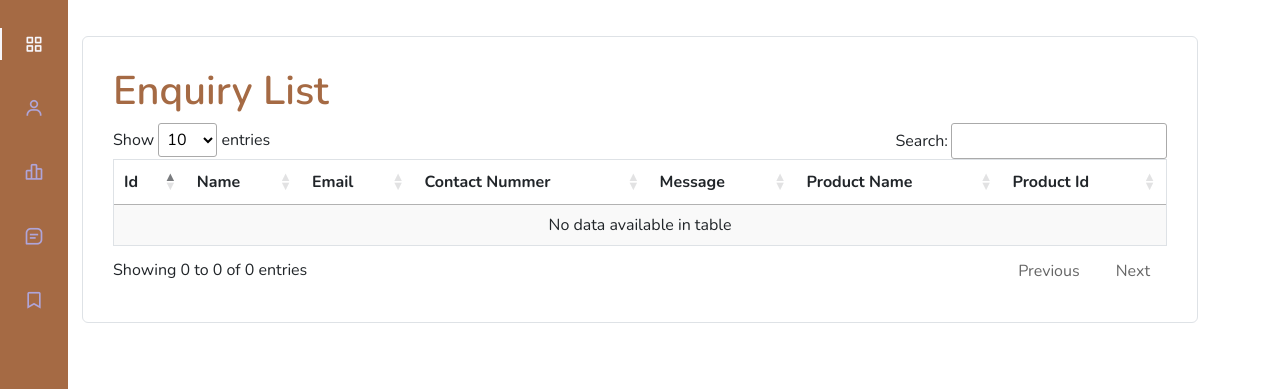
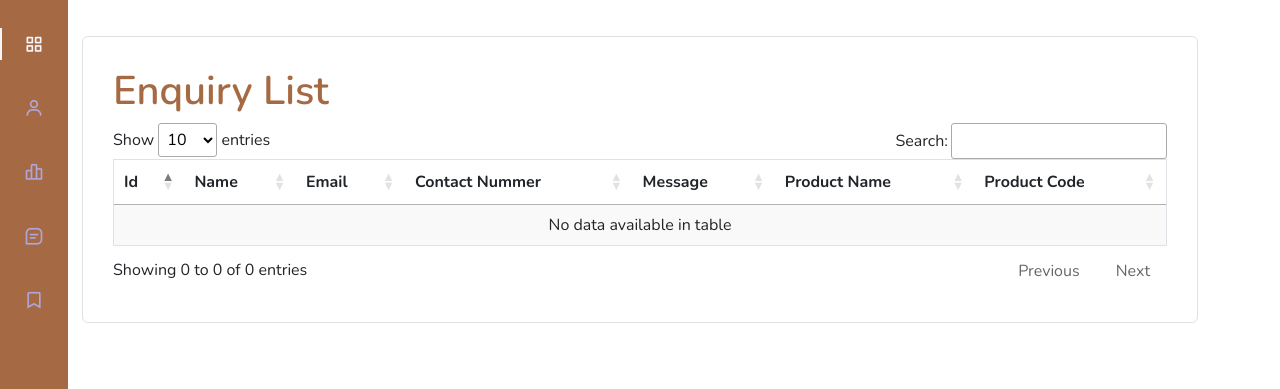
Before and after one commit to Vaibhavpatil99/arun_exports, a Django app: page /enquiries/ in a window 1280 px wide. Shown: the part 64-453 px from the top of the page. Run offline with Django 4.2, Linux system fonts and the light colour scheme; the visitor is signed in with stand-in values (Sample User, id 1); data that the repository does not hold is empty; some libraries are stand-ins or nearby versions.

Commit message:
new changes

```diff
--- a/adminSide/TEMPLATES/enquiries.html
+++ b/adminSide/TEMPLATES/enquiries.html
@@ -52,7 +52,7 @@
                         <th>Contact Nummer</th>
                         <th class="msg">Message</th>
                         <th>Product Name</th>
-                        <th class="pid">Product Id</th>
+                        <th class="pid">Product Code</th>
                     </tr>
                 </thead>
                 <tbody>
@@ -64,7 +64,7 @@
                         <td>{{e.contact_no}}</td>
                         <td class="msg">{{e.message}}</td>
                         <td>{{e.product.name}}</td>
-                        <td class="pid">{{e.product.id}}</td>
+                        <td class="pid">{{e.product.product_code}}</td>
                     </tr>
                     {% endfor %}
                 </tbody>
--- a/adminSide/views.py
+++ b/adminSide/views.py
@@ -111,13 +111,14 @@ def addProducts(request):
     data = Products.objects.all()
     if request.user.is_superuser:
         if request.method == 'POST':
+            print(request.POST)
             name = request.POST.get('name')
             description = request.POST.get('description')
             product_code = request.POST.get('productCode')
             category = request.POST.get('category')
             images = request.FILES.getlist('image')
 
-            product = Products.objects.create(name=name, desc=description, category=category)
+            product = Products.objects.create(name=name, desc=description, category=category, product_code=product_code)
             # product.save()
 
             for image in images:
```
Also changed, not shown: adminSide/TEMPLATES/addProduct.html (+12 -2 lines), media/images/A1VZ2X879JS.jpg (added), media/images/A1VZ2X879JS_4uUwMqY.jpg (added), media/images/digital-wall-wallpaper.jpg (added), media/images/digital-wall-wallpaper_zdGtCz1.jpg (added), media/images/wall-covering-wallpaper.jpg (added), media/images/wall-covering-wallpaper_NVL9WPh.jpg (added).
